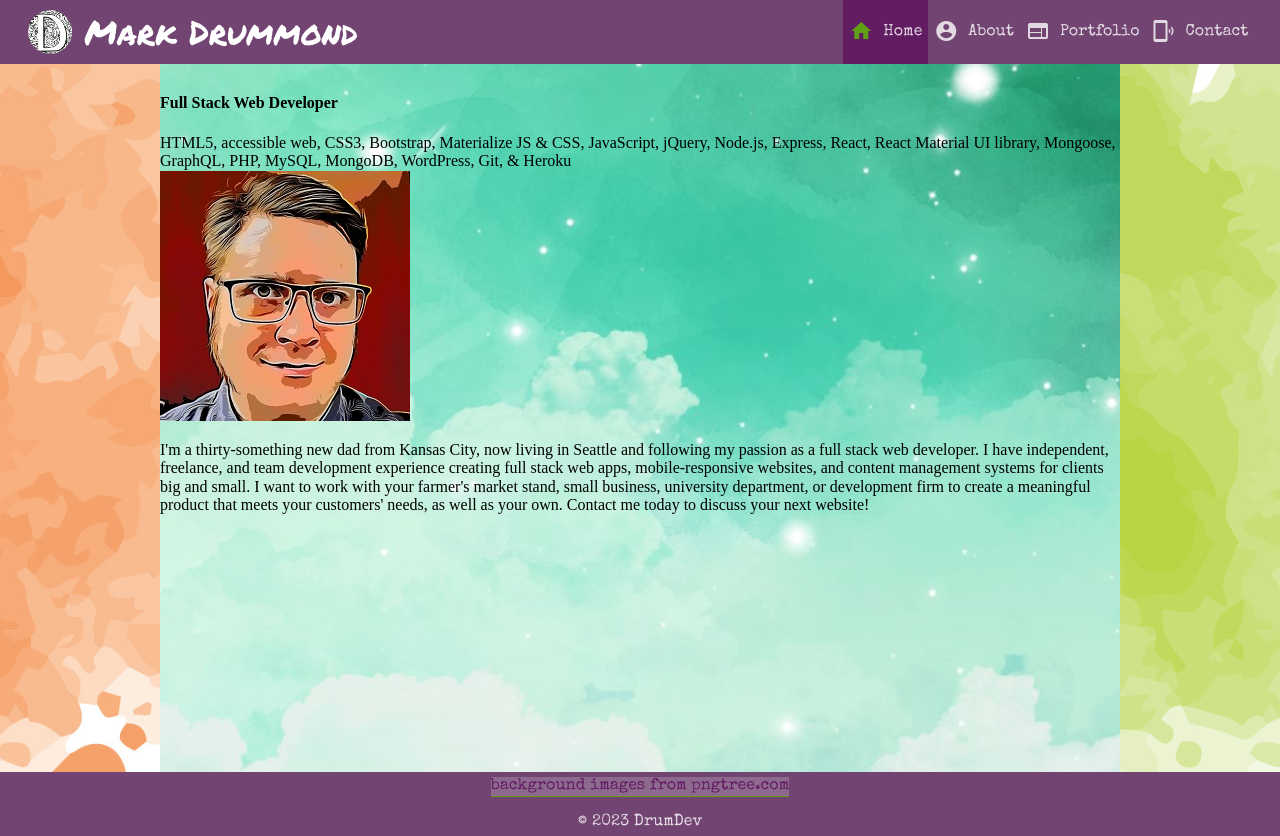
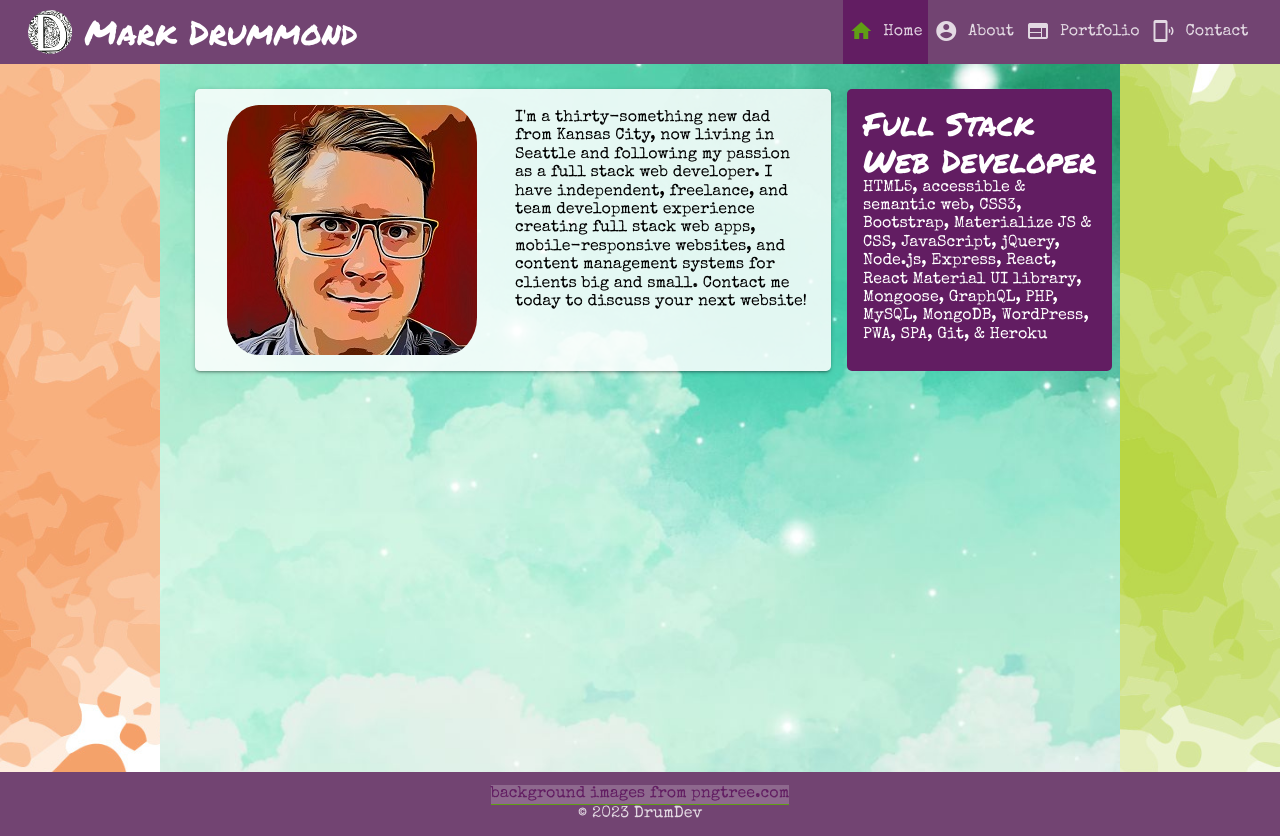
Before and after one commit to mjamesd/portfolio, a React (Create React App) app: page / in a window 1280 px wide. Built offline with nearby package versions, Linux system fonts and the light colour scheme.

Commit message:
Updating Home page.

```diff
--- a/src/components/ContentContainer.js
+++ b/src/components/ContentContainer.js
@@ -4,7 +4,7 @@ import styled from 'styled-components';
 const StyledMain = styled.main`
     position: relative;
     top: 9px;
-    width: var(--body-vw);
+    width: calc(var(--body-vw) - 40px);
     margin-inline: auto;
     padding-inline: 1rem;
     transition: opacity 250ms ease-in-out;
--- a/src/components/pages/Home.js
+++ b/src/components/pages/Home.js
@@ -1,36 +1,75 @@
 import React from 'react';
 import styled from 'styled-components';
 
-const ProficiencyCard = styled.aside`
-
+const StyledHome = styled.section`
+    display: grid;
+    grid-template-columns: 2fr 1fr;
+    justify-items: center;
+    gap: 1.5rem;
+    margin-inline: auto;
+    padding-block: 1rem;
+    width: 95%;
 `;
 
 const HomeCard = styled.section`
+    display: grid;
+    grid-template-columns: 260px 25vw;
+    align-items: start;
+    gap: 1.5rem;
+    width: 100%;
+    justify-content: end;
+    background-color: rgba(255, 255, 255, 0.85);
+    border-radius: 5px;
+    padding: 1rem 0.5rem;
+    box-shadow: 0 2px 2px 0 rgba(0, 0, 0, 14%), 0 3px 1px -2px rgba(0, 0, 0, 12%), 0 1px 5px 0 rgba(0, 0, 0, 20%);
+    transition: box-shadow 350ms ease-in-out;
+    &:hover {
+        box-shadow: 0 8px 17px 0 rgb(0 0 0 / 20%), 0 6px 20px 0 rgb(0 0 0 / 19%);
+    }
+`;
+
+const StyledHomeCardImg = styled.img`
+    padding-inline: 0.5rem;
+    border-radius: 15%;
+`;
+
+const StyledHomeCardP = styled.p`
+    padding: 0.25rem 0.75rem;
+    margin: 0;
+`;
+
+const ProficiencyCard = styled.aside`
+    background: var(--purple-highlight-color);
+    color: #fff;
+    padding: 1rem;
+    border-radius: 5px;
+`;
+
+const StyledProficiencyCardTitle = styled.p`
+    font-family: 'Permanent Marker', cursive;
+    font-size: 2rem;
 `;
 
 const Home = ({ currentPage, handlePageChange }) => {
     return (
-        <section className="home">
-            <ProficiencyCard>
-                <h4 className="white-text">Full Stack Web Developer</h4>
-                <span className="white-text">HTML5, accessible web, CSS3, Bootstrap, Materialize JS & CSS,
-                    JavaScript, jQuery, Node.js, Express, React, React Material UI library, Mongoose,
-                    GraphQL, PHP, MySQL, MongoDB, WordPress, Git, & Heroku</span>
-            </ProficiencyCard>
+        <StyledHome className="home">
             <HomeCard>
-                <img className="profile-pic" src="./assets/markdrummond_250.jpg" alt="Mark J Drummond" />
-                <p>
+                <StyledHomeCardImg className="profile-pic" src="./assets/markdrummond_250.jpg" alt="Mark J Drummond" />
+                <StyledHomeCardP>
                     I'm a thirty-something new dad from Kansas City, now living in Seattle and
                     following my passion as a full stack web developer. I have independent,
                     freelance, and team development experience creating full
                     stack web apps, mobile-responsive websites, and content management
-                    systems for clients big and small. I want to work with your farmer's
-                    market stand, small business, university department, or development firm to
-                    create a meaningful product that meets your customers' needs, as well as your
-                    own. Contact me today to discuss your next website!
-                </p>
+                    systems for clients big and small. Contact me today to discuss your next website!
+                </StyledHomeCardP>
             </HomeCard>
-        </section>
+            <ProficiencyCard>
+                <StyledProficiencyCardTitle>Full&nbsp;Stack Web&nbsp;Developer</StyledProficiencyCardTitle>
+                <span>HTML5, accessible & semantic web, CSS3, Bootstrap, Materialize JS & CSS,
+                    JavaScript, jQuery, Node.js, Express, React, React Material UI library, Mongoose,
+                    GraphQL, PHP, MySQL, MongoDB, WordPress, PWA, SPA, Git, & Heroku</span>
+            </ProficiencyCard>
+        </StyledHome>
     );
 }
 
--- a/src/components/styles/Buttons.js
+++ b/src/components/styles/Buttons.js
@@ -25,7 +25,6 @@ const NavButton = styled(Button)`
     padding-block: 0;
     background-color: ${props => props.active ? "var(--purple-highlight-color)" : 'unset'};
     color: rgba(255,255,255,0.8);
-    font-family: 'Special Elite', cursive;
     cursor: pointer;
     &:hover{
         background-color: ${props => props.active ? "var(--purple-highlight-color)" : 'rgba(0,0,0,0.1)'};
--- a/src/index.css
+++ b/src/index.css
@@ -28,11 +28,19 @@ body {
     background-position: center;
     scrollbar-width: var(--scrollbar-width);
     -ms-overflow-style: none;
+    font-family: 'Special Elite', cursive;
 }
 
 body::-webkit-scrollbar {
     width: var(--scrollbar-width);
-  }
+}
+
+p {
+    margin: 0;
+    padding: 0;
+    inset: 0;
+    border: 0;
+}
 
 @media screen and (max-width: 774px) {
     body {
```
